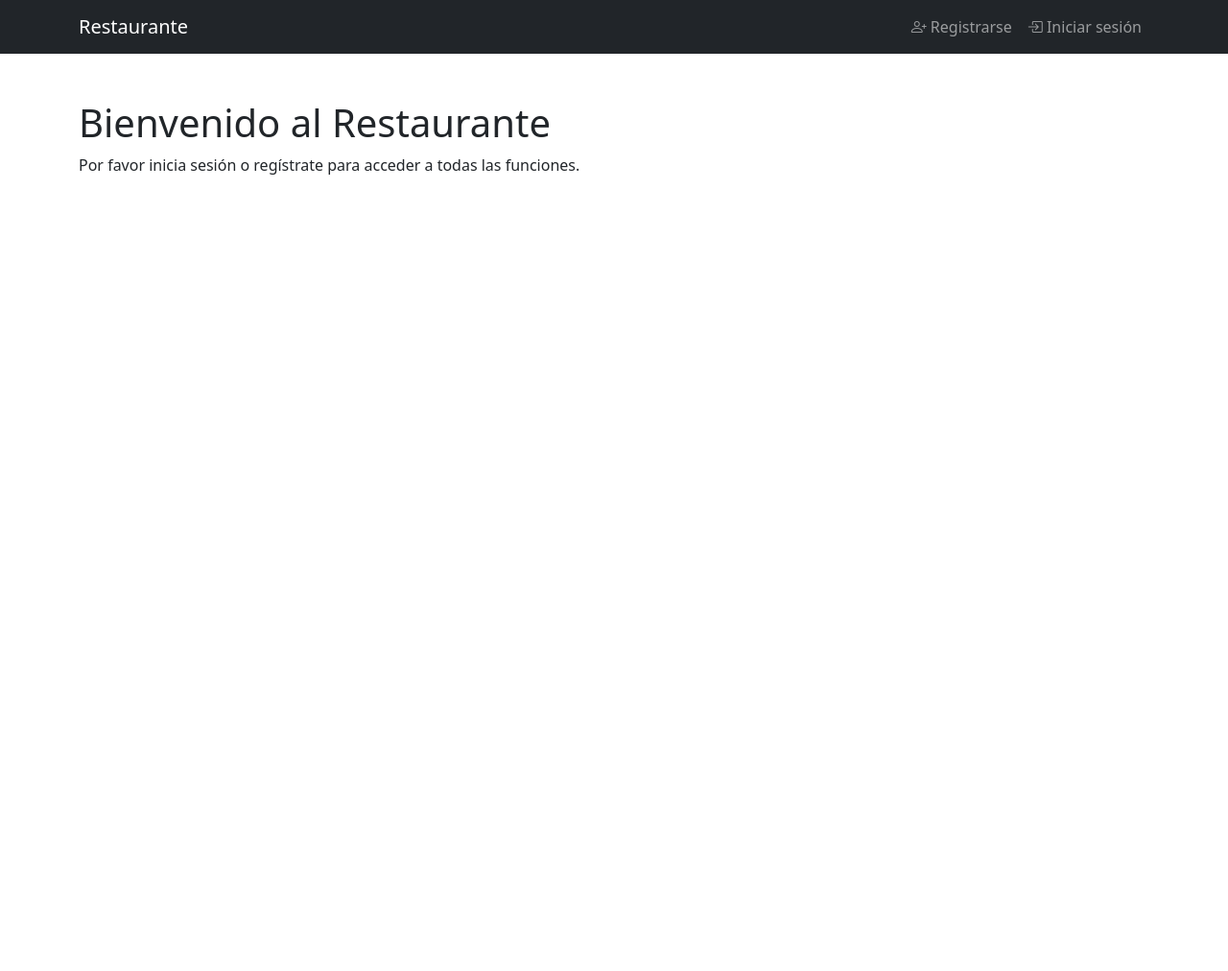
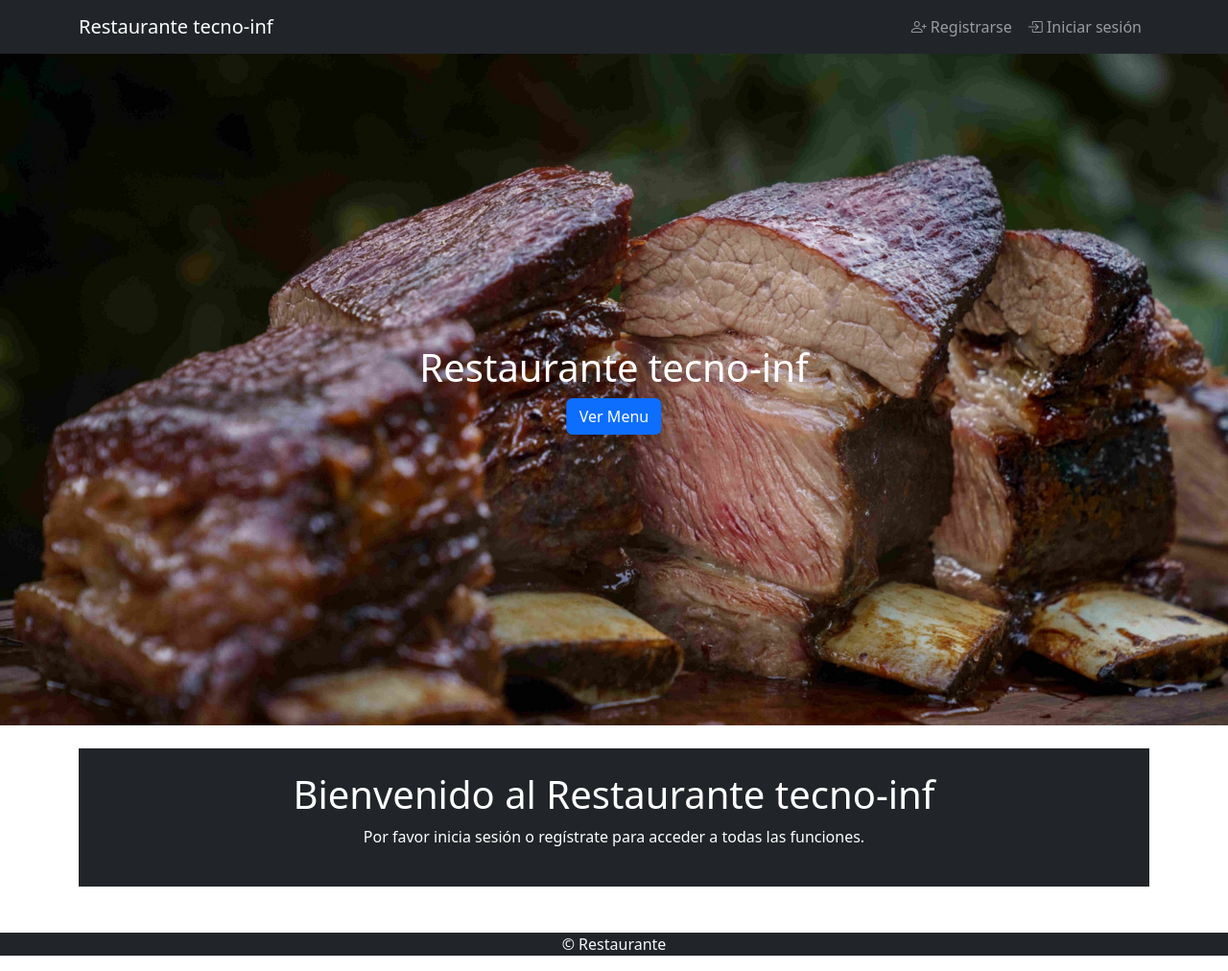
Before and after one commit to NicoMarquez2/PHP-TecnoInf, a PHP site: page / in a window 1280 px wide. Shown: the whole page at 96% size. Before the commit the page ends 182 px from the top, so only its background shows below. Run offline with PHP 8.4, Linux system fonts and the light colour scheme.

Commit message:
Se agrega banner, section con información del usuario, footer, y en las clases se agrega para que mantenga la sesion el usuario conectado

```diff
--- a/admin/eliminar_menu.php
+++ b/admin/eliminar_menu.php
@@ -1,2 +1,4 @@
+<?php session_start();?>
 <?php include $_SERVER['DOCUMENT_ROOT'] . '/header.php'; ?>
 <?php include $_SERVER['DOCUMENT_ROOT'] . '/navbar.php'; ?>
+<?php include $_SERVER['DOCUMENT_ROOT'] . '/bd.php'; ?>
--- a/cliente/carrito.php
+++ b/cliente/carrito.php
@@ -1,2 +1,7 @@
+<?php session_start();?>
 <?php include $_SERVER['DOCUMENT_ROOT'] . '/header.php'; ?>
 <?php include $_SERVER['DOCUMENT_ROOT'] . '/navbar.php'; ?>
+<?php include $_SERVER['DOCUMENT_ROOT'] . '/bd.php'; ?>
+
+
+<?php include $_SERVER['DOCUMENT_ROOT'] . '/footer.php'; ?>
--- a/cliente/favoritos.php
+++ b/cliente/favoritos.php
@@ -1,2 +1,4 @@
+<?php session_start();?>
 <?php include $_SERVER['DOCUMENT_ROOT'] . '/header.php'; ?>
 <?php include $_SERVER['DOCUMENT_ROOT'] . '/navbar.php'; ?>
+<?php include $_SERVER['DOCUMENT_ROOT'] . '/bd.php'; ?>
--- a/cliente/historial.php
+++ b/cliente/historial.php
@@ -1,2 +1,4 @@
+<?php session_start();?>
 <?php include $_SERVER['DOCUMENT_ROOT'] . '/header.php'; ?>
 <?php include $_SERVER['DOCUMENT_ROOT'] . '/navbar.php'; ?>
+<?php include $_SERVER['DOCUMENT_ROOT'] . '/bd.php'; ?>
--- a/cliente/menu.php
+++ /dev/null
@@ -1,2 +0,0 @@
-<?php include $_SERVER['DOCUMENT_ROOT'] . '/header.php'; ?>
-<?php include $_SERVER['DOCUMENT_ROOT'] . '/navbar.php'; ?>
--- a/cliente/ordenar.php
+++ b/cliente/ordenar.php
@@ -1,2 +1,4 @@
+<?php session_start();?>
 <?php include $_SERVER['DOCUMENT_ROOT'] . '/header.php'; ?>
 <?php include $_SERVER['DOCUMENT_ROOT'] . '/navbar.php'; ?>
+<?php include $_SERVER['DOCUMENT_ROOT'] . '/bd.php'; ?>
--- /dev/null
+++ b/footer.php
@@ -0,0 +1,3 @@
+<footer class="bg-dark text-light text-center">
+<p> &copy; Restaurante </p>
+</footer>
--- a/index.php
+++ b/index.php
@@ -6,16 +6,40 @@ require 'bd.php';
     <?php include $_SERVER['DOCUMENT_ROOT'] . '/header.php'; ?>
     <?php include $_SERVER['DOCUMENT_ROOT'] . '/navbar.php'; ?>
 
-    <main class="container mt-5">
-        <h1>Bienvenido al Restaurante</h1>
+    <section id="section-banner" class="container-fluid p-0">
+    <div class="banner" style="position:relative; background:url('images/bg-asado.JPG') center/cover no-repeat; height: 700px;">
+        <div class="banner-text" style="position:absolute; top: 50%; left:50%; transform: translate(-50%, -50%); text-align:center; color:white";>
+            <h1>Restaurante tecno-inf</h1>
+            <a href="menu.php" class="btn btn-primary">Ver Menu</a>
+        </div>
+    </div>
+    </section>
+
+    <section id="id" class="container mt-4 text-center">
+
+    <div class="jumbotron bg-dark text-white">
+
+        <br/>
+            <h1>Bienvenido al Restaurante tecno-inf</h1>
         <?php if(isset($_SESSION['usuario'])): ?>
             <p>Has iniciado sesión como <strong><?php echo $_SESSION['tipo']; ?></strong>: <strong><?php echo $_SESSION['usuario']; ?></strong></p>
         <?php else: ?>
             <p>Por favor inicia sesión o regístrate para acceder a todas las funciones.</p>
         <?php endif; ?>
+        <br/>
+
+    </div>
+
+    </section>
+
+
+
+    <main class="container mt-5">
+
     </main>
 
     <script src="https://cdn.jsdelivr.net/npm/@popperjs/core@2.11.8/dist/umd/popper.min.js"></script>
     <script src="https://cdn.jsdelivr.net/npm/bootstrap@5.3.2/dist/js/bootstrap.min.js"></script>
+    <?php include $_SERVER['DOCUMENT_ROOT'] . '/footer.php'; ?>
 </body>
 </html>
--- a/navbar.php
+++ b/navbar.php
@@ -1,6 +1,6 @@
 <nav class="navbar navbar-expand-lg navbar-dark bg-dark">
     <div class="container">
-        <a class="navbar-brand" href="/index.php">Restaurante</a>
+        <a class="navbar-brand" href="/index.php">Restaurante tecno-inf</a>
         <button class="navbar-toggler" type="button" data-bs-toggle="collapse" data-bs-target="#navBar" aria-controls="navBar" aria-expanded="false" aria-label="Toggle navigation">
             <span class="navbar-toggler-icon"></span>
         </button>
@@ -13,7 +13,6 @@
                         <li class="nav-item"><a class="nav-link" href="/admin/modificar_menu.php">Modificar Menú</a></li>
                         <li class="nav-item"><a class="nav-link" href="/admin/eliminar_menu.php">Eliminar Menú</a></li>
                     <?php else: ?>
-                        <li class="nav-item"><a class="nav-link" href="/cliente/menu.php">Ver Menú</a></li>
                         <li class="nav-item"><a class="nav-link" href="/cliente/favoritos.php">Favoritos</a></li>
                         <li class="nav-item"><a class="nav-link" href="/cliente/carrito.php">Carrito</a></li>
                         <li class="nav-item"><a class="nav-link" href="/cliente/historial.php">Historial</a></li>
--- /dev/null
+++ b/ver_menu.php
@@ -0,0 +1,4 @@
+<?php session_start();?>
+<?php include $_SERVER['DOCUMENT_ROOT'] . '/header.php'; ?>
+<?php include $_SERVER['DOCUMENT_ROOT'] . '/navbar.php'; ?>
+<?php include $_SERVER['DOCUMENT_ROOT'] . '/bd.php'; ?>
```
Also changed, not shown: admin/agregar_menu.php (+7 -0 lines), images/bg-asado.JPG (added).
